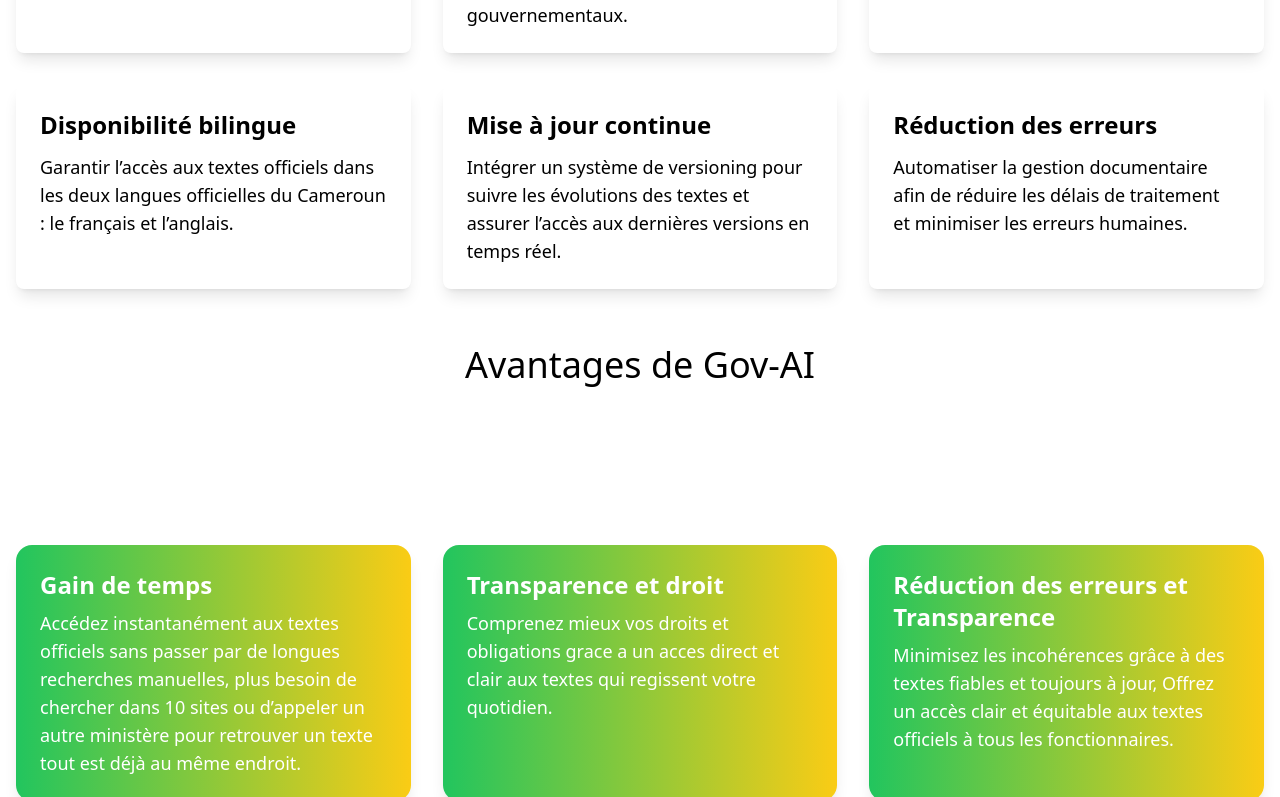
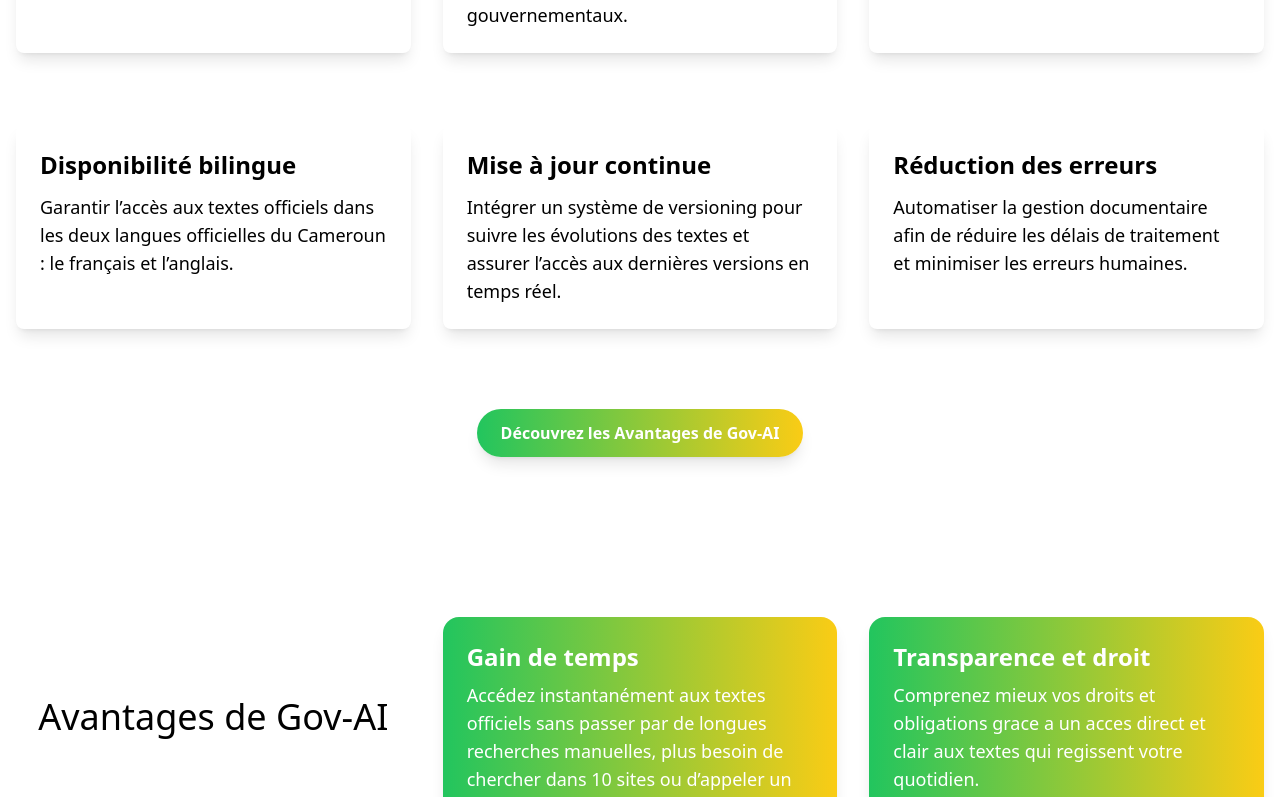
Before and after one commit to serenakoumetio-ctrl/projet, a React (Create React App) app in the folder frontend/: page / in a window 1280 px wide. Shown: the part 2143-2940 px from the top of the page. Built offline with nearby package versions, Linux system fonts and the light colour scheme.

Commit message:
ajout des modifications

```diff
--- a/frontend/src/components/Apropos.js
+++ b/frontend/src/components/Apropos.js
@@ -10,7 +10,7 @@
   return (
     <section id="Apropos">
       {/* Section texte */}
-      <section className="parallax text-center mt-10 px-4 ">
+      <section className=" text-center mt-10 px-4 ">
         <h4 className="text-xl md:text-2xl font-bold mb-6" data-aos="zoom-in">
         Une solution dédiée aux administrations publiques
         </h4>
@@ -29,16 +29,16 @@
       {/* Section cartes */}
       <section className="px-6 py-3 ">
         <div className="grid grid-cols-1 sm:grid-cols-2 lg:grid-cols-3 gap-8 max-w-6xl mx-auto">
-          {cardImages.map((src, index) => (
+          {cardImages.map((src, index) => ( // .map() est une fonction qui parcourt chaque élément du tableau src est le chemin de l’image, index est sa position dans le tableau
             <div
-              key={index}
-              className="bg-green-100 rounded-lg overflow-hidden transform transition duration-300 hover:scale-105"
+              key={index} //clé unique pour chaque élément du tableau
+              className="bg-green-100 rounded-lg overflow-hidden "
               data-aos="fade-up"
-              data-aos-delay={index * 100}
+              data-aos-delay={index * 100} //Décalage de l’animation selon l’ordre de l’image
             >
               <img
-                src={src}
-                alt={`Gov-AI ${index + 1}`}
+                src={src} //Affiche l’image correspondante au chemin actuel.
+                alt={`image reel de Gov-AI ${index + 1}`}
                 className=" h-17 object-cover"
               />
             </div>
--- a/frontend/src/components/Fonctionalite.js
+++ b/frontend/src/components/Fonctionalite.js
@@ -71,28 +71,39 @@
           {goals.map((goal, index) => (
             <div
               key={index}
-              className="bg-white dark:bg-gray-800 shadow-lg rounded-lg p-6 transition-transform transform hover:-translate-y-1 hover:shadow-2xl"
+              className="bg-white  shadow-lg rounded-lg p-6 transition-transform transform hover:-translate-y-1 hover:shadow-2xl mb-10"
               data-aos="fade-up"
               data-aos-delay={index * 100}
             >
-              <h3 className="text-2xl font-semibold dark:text-white mb-3">
+              <h3 className="text-2xl font-semibold  mb-3">
                 {goal.title}
               </h3>
-              <p className=" dark:text-gray-300 text-lg">
+              <p className="  text-lg">
                 {goal.description}
               </p>
             </div>
           ))}
+
         </div>
-
+        <div className="mx-auto flex justify-center mt-10 ">
+          <a
+            href="#Avantages"
+            className="bg-gradient-to-r from-green-500 to-yellow-400  shadow-lg  text-white font-semibold py-3 px-6 rounded-full  hover:bg-black hover:from-transparent  transition duration-300 "
+            data-aos="fade-up"
+            data-aos-delay="400"
+          >
+            Découvrez les Avantages de Gov-AI
+          </a>
+        </div>
 
 
 
       </div>
       <div >
 
-        <h2 className="text-4xl text-center font-medium mt-14 ">Avantages de Gov-AI</h2>
-        <section className="container mx-auto px-4 py-40 grid md:grid-cols-3 gap-8 ">
+
+        <section id="Avantages" className="container mx-auto px-4 py-40 grid md:grid-cols-3 gap-8 ">
+          <h2 className="text-4xl text-center font-medium mt-20 ">Avantages de Gov-AI</h2>
           {cards.map((card, index) => (
             <div
               key={index}
--- a/frontend/src/components/Formulaire.js
+++ b/frontend/src/components/Formulaire.js
@@ -3,7 +3,7 @@
 const Formulaire = () => {
   return (
     <section id="Formulaire">
-      <div className="max-w-xl mx-auto mt-10 p-6 bg-green-50 dark:bg-gray-800 rounded-lg shadow-lg hover:shadow-2xl">
+      <div className="max-w-xl mx-auto mt-10 p-6 bg-green-50  rounded-lg shadow-lg hover:shadow-2xl">
         <h2 className="text-2xl font-bold mb-6 text-center" data-aos="fade-up">
           Contactez-nous
         </h2>
--- a/frontend/src/components/footer.js
+++ b/frontend/src/components/footer.js
@@ -1,8 +1,9 @@
 import React from "react";
-import { ArrowUp } from "lucide-react";
+
 
 const Footer = () => {
   return (
+    //mt-8 → Marge en haut de 2rem (32px).
     <footer className="bg-white mt-8">
       {/* Section principale */}
       <div className="max-w-7xl mx-auto px-6 py-10 grid grid-cols-1 md:grid-cols-3 gap-8">
@@ -23,10 +24,10 @@
         <div>
           <h3 className="font-bold text-lg mb-4 border-l-4 border-green-600 pl-2">
             Navigation</h3>
-             <a href="#Acc"className="block text-gray-500  hover:text-green-500 ">Accueil</a>
-            <a href="#Apropos" className="block text-gray-500  hover:text-purple-600">À propos</a>
-            <a href="#Fonctionalite" className="block text-gray-500 hover:text-purple-600">Fonctionnalités</a>
-            <a href="#Formulaire" className="text-gray-500 hover:text-purple-600">Contact</a>
+          <a href="#Acc" className="block text-gray-500  hover:text-green-500 ">Accueil</a>
+          <a href="#Apropos" className="block text-gray-500  hover:text-purple-600">À propos</a>
+          <a href="#Fonctionalite" className="block text-gray-500 hover:text-purple-600">Fonctionnalités</a>
+          <a href="#Formulaire" className="text-gray-500 hover:text-purple-600">Contact</a>
 
           {/* Tu peux ajouter ici une liste de liens */}
         </div>
@@ -48,16 +49,15 @@
           © 2020 CENADI. Tous droits réservés
         </p>
 
-        {/* Bouton retour haut */}
-        <button
-          onClick={() => window.scrollTo({ top: 0, behavior: "smooth" })}
-          className="absolute right-6 top-1/2 -translate-y-1/2 bg-white text-black p-2 rounded-full shadow hover:bg-gray-100 transition"
-        >
-          <ArrowUp size={20} />
-        </button>
+
       </div>
     </footer>
   );
 };
 
 export default Footer;
+//border-l-4 border-green-600 → Bordure gauche verte de 4px.
+
+//pl-2  Padding à gauche (0.5rem) pour ne pas coller au texte.
+
+//block Chaque lien occupe toute la largeur de sa ligne.
```
Also changed, not shown: frontend/src/App.js (+7 -4 lines), frontend/src/components/Testimonials.js (deleted). Lines whose indentation alone changed are shown as unchanged.
